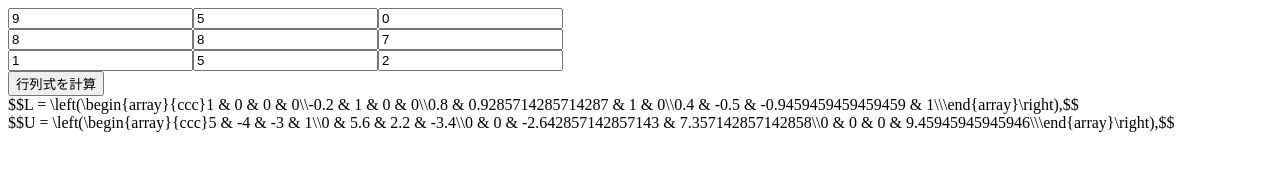
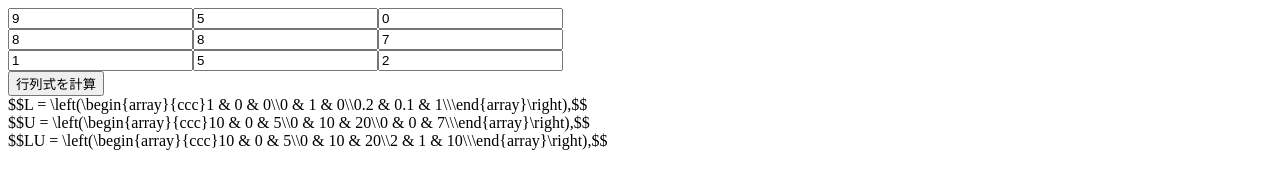
Before and after one commit to oguemon/mat-calc, a plain HTML site: page inverse-matrix.html in a window 1280 px wide. Both pictures are taken after a click on the input "行列式を計算". Drawn offline with nearby package versions, Linux system fonts and the light colour scheme; some packages are replaced by stand-ins of ours.

Commit message:
ピボッドも完璧（のはず）

```diff
--- a/inverse-matrix.html
+++ b/inverse-matrix.html
@@ -19,21 +19,22 @@
     document.write('<div id="det_answer"></div>');
     document.write('<div id="matrix_L"></div>');
     document.write('<div id="matrix_U"></div>');
+    document.write('<div id="matrix_LxU"></div>');
     var det_btn = document.getElementById('det');
     var det_ans = document.getElementById('det_answer');
     var mat_L = document.getElementById('matrix_L');
     var mat_U = document.getElementById('matrix_U');
+    var mat_LxU = document.getElementById('matrix_LxU');
     var matrix = [
-         2,  4,  1, -3,
-        -1, -2,  2,  4,
-         4,  2, -3,  5,
-         5, -4, -3,  1
+         0, 10, 20,
+         2,  1, 10,
+        10,  0,  5
     ];
 
     det_btn.onclick = function ()
     {
-        N = 4; // 次元数
-        mat_length = N * N; // 要素数
+        N = Math.pow(matrix.length, 0.5); // 次元数
+        mat_length = matrix.length; // 要素数
         for (var i = 0; i < mat_length; i++)
         {
             //var tmp_value = document.getElementById('a-' + i).value;
@@ -55,36 +56,44 @@
         console.log(matrix);
         det_ans.innerHTML = det_number;
         */
-        var LU = makeLU(matrix, N);
+        var LU = makeLU(matrix);
         var L = '$$L = \\left(\\begin{array}{ccc}';
         var U = '$$U = \\left(\\begin{array}{ccc}';
+        var LxU = '$$LU = \\left(\\begin{array}{ccc}';
         for (var i = 0; i < mat_length; i++)
         {
             L += LU.L[i];
             U += LU.U[i];
+            LxU += LU.LxU[i];
             if ((i + 1) % N == 0)
             {
                 L += '\\\\';
                 U += '\\\\';
+                LxU += '\\\\';
             }
             else
             {
                 L += ' & ';
                 U += ' & ';
+                LxU += ' & ';
             }
         }
         L += '\\end{array}\\right),$$';
         U += '\\end{array}\\right),$$';
+        LxU += '\\end{array}\\right),$$';
         mat_L.innerHTML = L;
         mat_U.innerHTML = U;
+        mat_LxU.innerHTML = LxU;
         MathJax.Hub.Typeset(mat_L);
         MathJax.Hub.Typeset(mat_U);
+        MathJax.Hub.Typeset(mat_LxU);
         console.log(LU.pivot);
         return;
     }
     // LU分解を行う
-    function makeLU (A, N)
+    function makeLU (A)
     {
+        var N = Math.pow(A.length, 0.5)
         // 行の入れ替え状況を格納する配列
         var pivot = [];
         for (var i = 0; i < N; i++) {
@@ -115,7 +124,7 @@
             // 最大が0じゃなくて対角成分以上の行があった→行を入れ替える
             if (i != max.line)
             {
-                for (var j = i; j < N; j++)
+                for (var j = 0; j < N; j++)
                 {
                     // 行の入れ替え
                     var tmp = A[j + i * N];
@@ -169,8 +178,36 @@
             }
         }
 
+        return {'L': L, 'U': U, 'LxU': multSquareMatrix(L, U), 'pivot': pivot};
+    }
 
-        return {'L': L, 'U': U, 'pivot': pivot};
+    /*
+     *  正方行列のかけ算をする（定義できないときはfalse）
+     */
+    function multSquareMatrix (A, B)
+    {
+        // AとBの要素数がマッチしない or 要素数が平方数じゃない
+        if (A.length != B.length || !Number.isInteger(Math.pow(A.length, 0.5)))
+        {
+            return false;
+        }
+
+        var N = Math.pow(A.length, 0.5);
+        var AB = [];
+        for (var i = 0; i < N; i++)
+        {
+            for (var j = 0; j < N; j++)
+            {
+                var sum = 0;
+                for (var k = 0; k < N; k++)
+                {
+                    sum += A[k + i * N] * B[j + k * N];
+                }
+                AB[j + i * N] = sum;
+            }
+        }
+
+        return AB;
     }
     </script>
     <script src='https://cdnjs.cloudflare.com/ajax/libs/mathjax/2.7.4/MathJax.js?config=TeX-MML-AM_CHTML' async></script>
```
